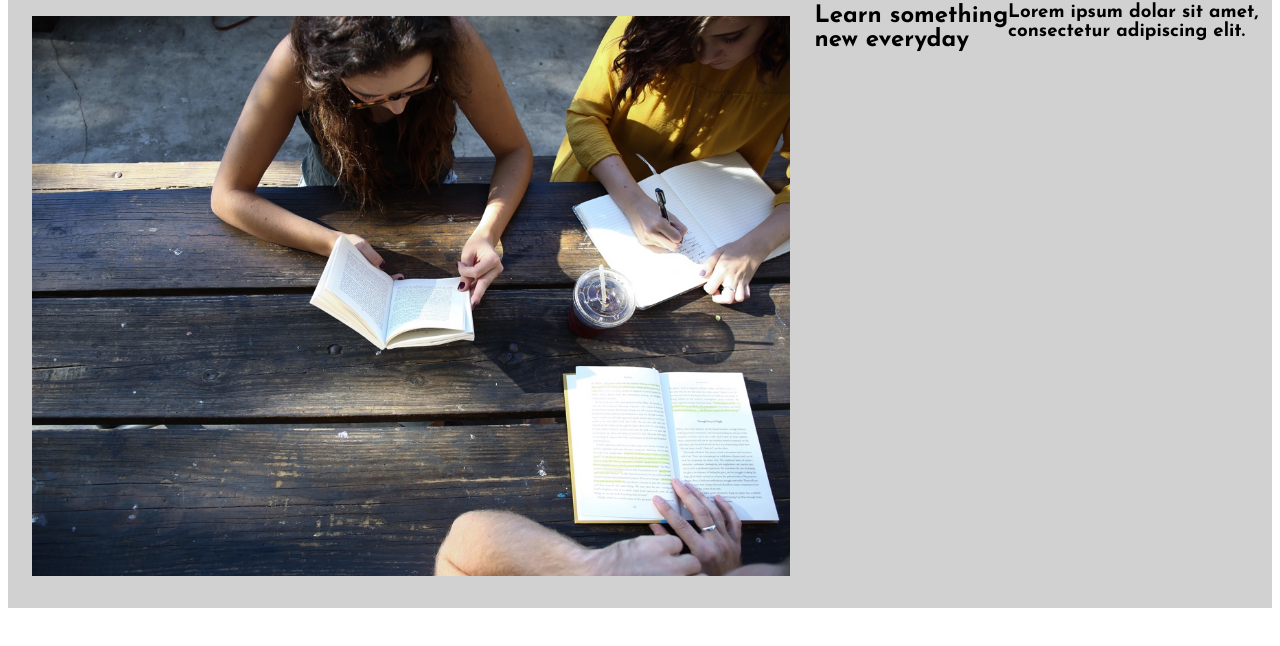
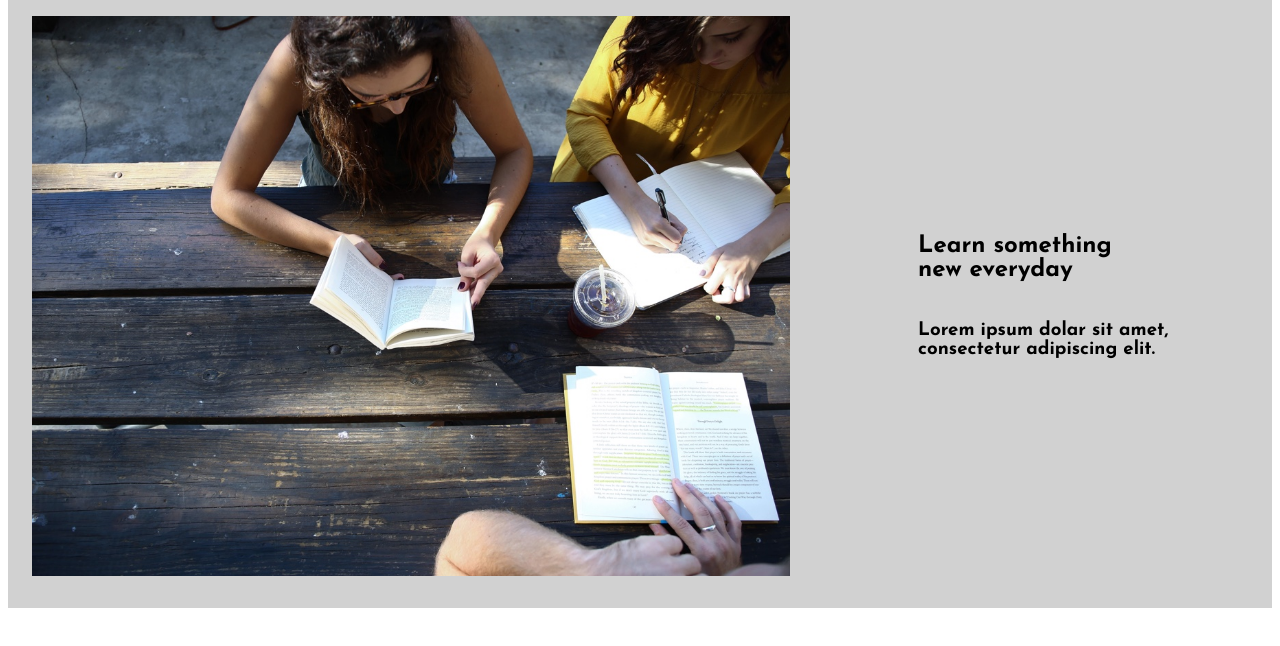
Before and after one commit to mixavon/Colmar-Academy, a plain HTML site: page index.html in a window 1280 px wide. Shown: the part 108-754 px from the top of the page. Drawn offline with Linux system fonts and the light colour scheme.

Commit message:
good adjustment

```diff
--- a/index.html
+++ b/index.html
@@ -23,10 +23,12 @@
 
     </header>
 
-    <div class="container">
+    <div class="banner-container">
         <img src="resources\images\banner.jpg">
-        <h2>Learn something<br> new everyday</h2>
-        <h3>Lorem ipsum dolar sit amet,<br> consectetur adipiscing elit.</h3>
+        <div class="banner-words">
+          <h2>Learn something<br> new everyday</h2>
+          <h3>Lorem ipsum dolar sit amet,<br> consectetur adipiscing elit.</h3>
+        </div>
     </div>
 
     <h1></h1>
--- a/resources/css/style.css
+++ b/resources/css/style.css
@@ -43,7 +43,7 @@ html {
     font-family: 'Josefin Sans', sans-serif;
  }
 
-.container {
+.banner-container {
     width:100%;
     background-color: rgb(209, 209, 209);
     display: flex;
@@ -52,19 +52,27 @@ html {
 }
 
 
-.container img{
+.banner-container img{
     margin: 32px 24px;
     width: 60%;
     display: flex;
     flex-wrap: wrap;
 }
 
-.container h2 {
+.banner-words {
+    max-width: 100%;
+    display: flex;
+    flex-direction: column;
+    justify-content: center;
+    margin: auto;
+}
+
+.banner-words h2 {
     flex-wrap: wrap;
     max-width:100%;
-
 }
 
-.container h3 {
-
+.banner-words h3 {
+    flex-wrap: wrap;
+    max-width:100%;
 }
```
